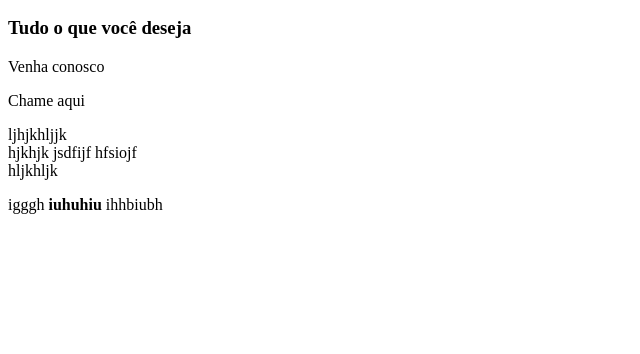
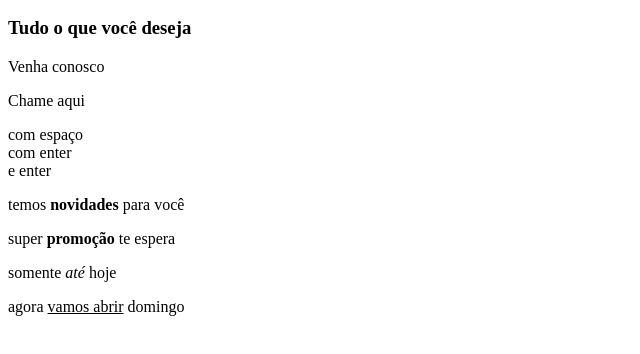
Before and after one commit to fe82tl/html, a plain HTML site: page index.html in a window 1280 px wide. Shown: the part 110-464 px from the top of the page, without its empty margins (0-640 px from the left). Drawn offline with Linux system fonts and the light colour scheme.

Commit message:
com negrito, itálico e sublinhado

```diff
--- a/index.html
+++ b/index.html
@@ -14,12 +14,15 @@
     <p>Chame aqui</p>
 
     <p>
-        ljhjkhljjk <br>
-        hjkhjk jsdfijf     hfsiojf <br>
-        hljkhljk <br>
+        com espaço<br>
+        com enter<br>
+        e  enter<br>
     </p>
 
-    <p>igggh <b>iuhuhiu</b> ihhbiubh</p>
+    <p>temos <b> novidades </b> para você</p>
+    <p>super <strong> promoção </strong> te espera</p>
+    <p>somente <i>até</i> hoje</p>
+    <p>agora <u>vamos abrir</u> domingo</p>
 
 </body>
 </html>
```
